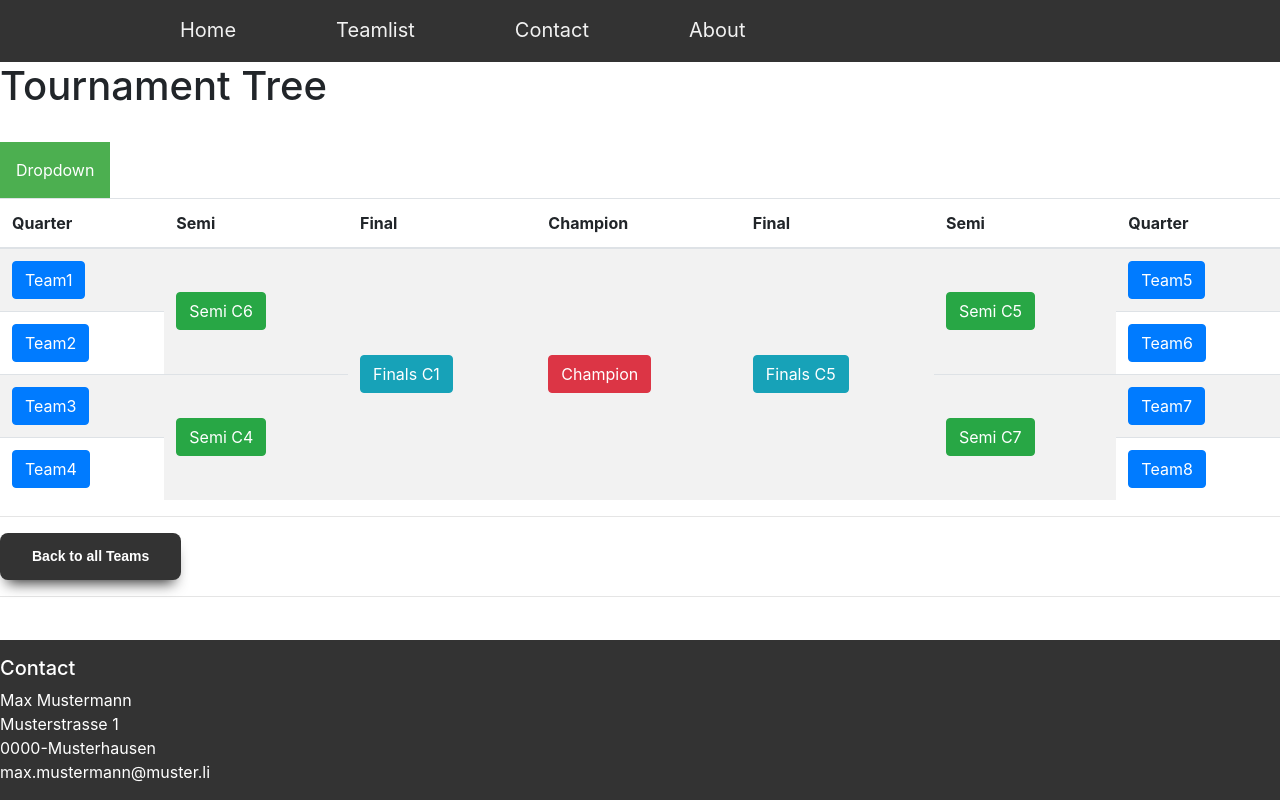
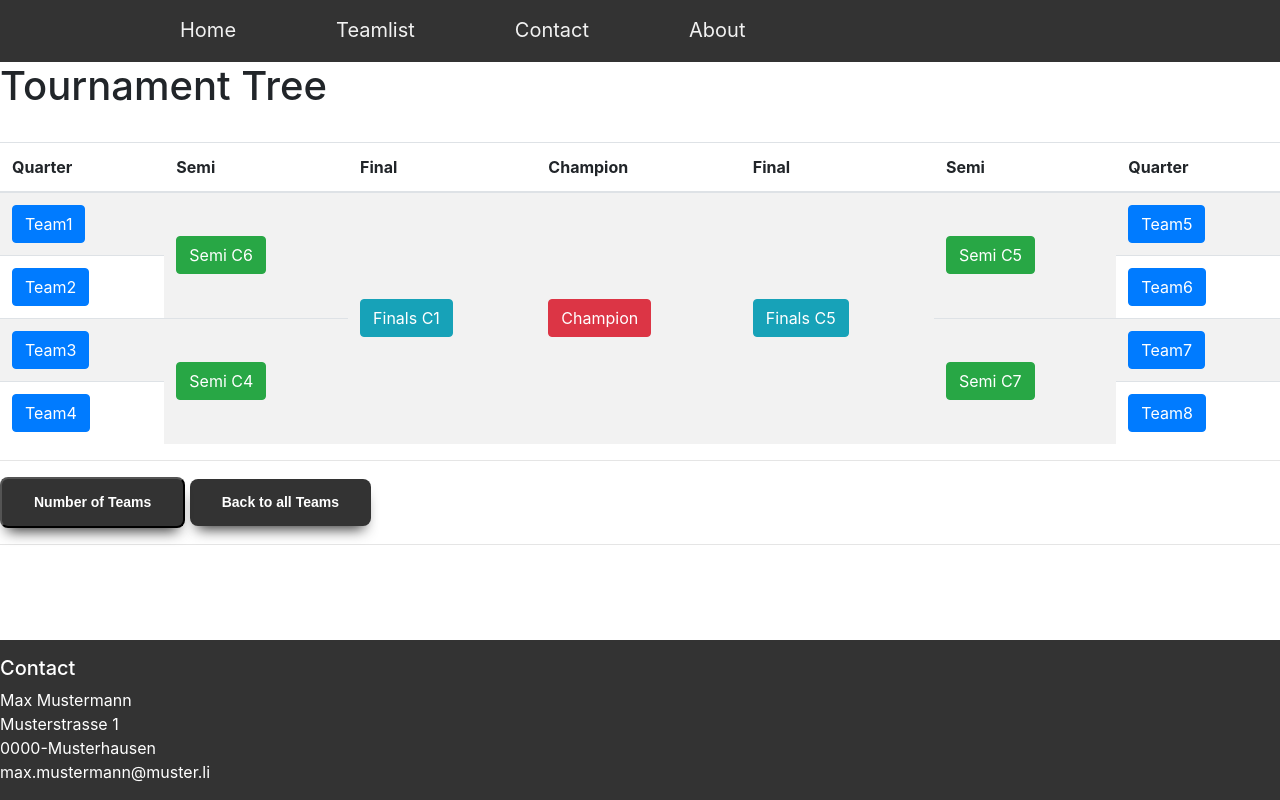
Before and after one commit to BuecAle/TournamentGenerator_ISD, a Django app: page /tournamenttree/ in a window 1280 px wide. Run offline with Django 3.2, Linux system fonts and the light colour scheme; data comes from the database, SQL or seed files in the repository; some libraries are stand-ins or nearby versions.

Commit message:
Dropdown Button Tournament Tree Html: 8, 16, 32, 64 Teams

```diff
--- a/trunk/TournamentGenerator/TournamentGenerator/static/styles.css
+++ b/trunk/TournamentGenerator/TournamentGenerator/static/styles.css
@@ -54,11 +54,18 @@ input[type=submit]:active {
 /*-------------------------------------------------*/
 /* Dropdown Button */
 .dropbtn {
-  background-color: #4CAF50;
-  color: white;
-  padding: 16px;
-  font-size: 16px;
-  border: none;
+    box-shadow: 0px 10px 14px -7px #333;
+    background-color:#333;
+    border-radius:8px;
+	display:inline-block;
+	cursor:pointer;
+	color:#ffffff;
+	font-family:Arial;
+	font-size:14px;
+	font-weight:bold;
+	padding:13px 32px;
+	text-decoration:none;
+	text-shadow:0px;
 }
 
 /* The container <div> - needed to position the dropdown content */
@@ -86,13 +93,13 @@ input[type=submit]:active {
 }
 
 /* Change color of dropdown links on hover */
-.dropdown-content a:hover {background-color: #ddd;}
+.dropdown-content a:hover {background-color: #FF7F00;}
 
 /* Show the dropdown menu on hover */
 .dropdown:hover .dropdown-content {display: block;}
 
 /* Change the background color of the dropdown button when the dropdown content is shown */
-.dropdown:hover .dropbtn {background-color: #3e8e41;}
+.dropdown:hover .dropbtn {background-color: #FF7F00;}
 /* Navigation Bar */
 .topnav {
   background-color: #333;
--- a/trunk/TournamentGenerator/TournamentGenerator/templates/tournament_tree.html
+++ b/trunk/TournamentGenerator/TournamentGenerator/templates/tournament_tree.html
@@ -2,13 +2,6 @@
 
 {% block mainContent %}
 <h1>Tournament Tree</h1><br>
-<div class="dropdown">
-  <button class="dropbtn">Dropdown</button>
-  <div class="dropdown-content">
-    <a href="#">Link 1</a>
-    <a href="#">Link 2</a>
-    <a href="#">Link 3</a>
-  </div>
 </div>
 <div>
 <table class="table table-striped table-hover ">
@@ -55,5 +48,14 @@
 {% endblock %}
 
 {% block mainContent2 %}
+<div class="dropdown">
+  <button class="dropbtn">Number of Teams</button>
+  <div class="dropdown-content">
+    <a href="/8/">8 Teams</a>
+    <a href="/16/">16 Teams</a>
+    <a href="/32/">32 Teams</a>
+    <a href="/64/">64 Teams</a>
+  </div>
+</div>
    <a href="/team/" class="StandardBtn">Back to all Teams</a>
 {% endblock %}
```
